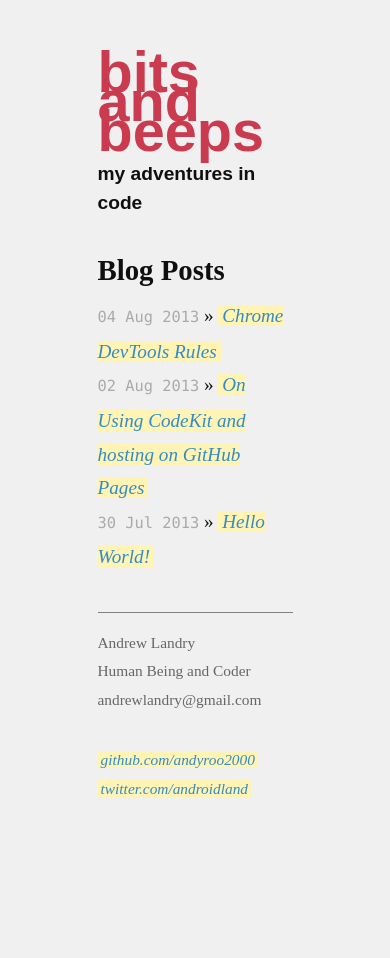
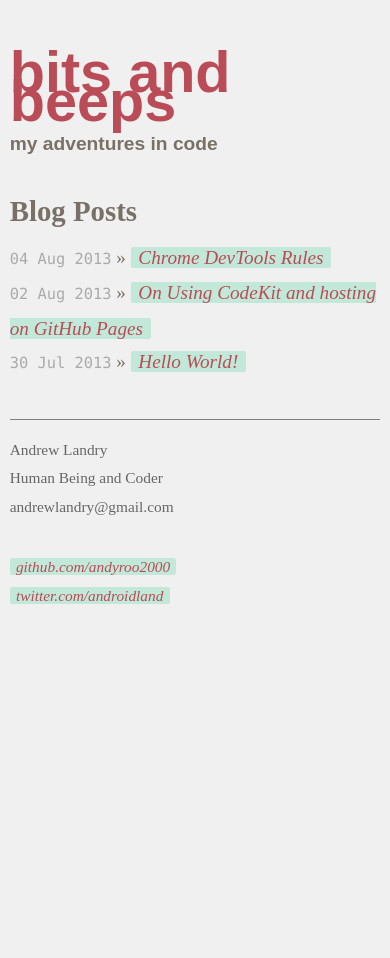
Before and after one commit to andyroo2000/andyroo2000.github.io, a Jekyll site: the page built from index.html, in a window 390 px wide. Built offline with Jekyll 4.4.1, drawn with Linux system fonts in a browser that asks for light colours; Markdown is read by kramdown in place of the engine named in the settings.

Commit message:
Make width responsive
Make width responsive.
Change color scheme.
Include Compass CSS3.

```diff
--- a/css/global.css
+++ b/css/global.css
@@ -70,58 +70,70 @@ ul.posts span {
 .site {
   font-size: 1.2em;
   text-align: left;
-  width: 50%;
   margin: 3em auto 2em;
   line-height: 1.5em;
-  color: #0f0f0f;
+  color: #797167;
+  width: 40%;
 }
 
 /* line 65, ../scss/_main.scss */
 a {
-  color: #338BC9;
-  background-color: #FFF4B3;
+  color: #BA4C58;
+  background-color: #C1E8D8;
   text-decoration: none;
   font-weight: normal;
   font-style: italic;
-  padding: 0em .2em;
+  padding: 0em .4em;
+  -webkit-box-shadow: black;
+  -moz-box-shadow: black;
+  box-shadow: black;
+  -webkit-border-radius: 2px;
+  -moz-border-radius: 2px;
+  -ms-border-radius: 2px;
+  -o-border-radius: 2px;
+  border-radius: 2px;
+  -webkit-transition-duration: 0.15s;
+  -moz-transition-duration: 0.15s;
+  -o-transition-duration: 0.15s;
+  transition-duration: 0.15s;
 }
 
-/* line 74, ../scss/_main.scss */
+/* line 77, ../scss/_main.scss */
 a:hover {
-  color: #323EC8;
-  background-color: #FFF09B;
+  color: black;
+  background-color: #D3D3D3;
 }
 
-/* line 79, ../scss/_main.scss */
+/* line 83, ../scss/_main.scss */
 header {
   margin-bottom: 2em;
 }
 
-/* line 83, ../scss/_main.scss */
+/* line 87, ../scss/_main.scss */
 header h1.title {
   display: inline-block;
   margin-bottom: 0em;
   font-size: 3em;
 }
 
-/* line 89, ../scss/_main.scss */
+/* line 93, ../scss/_main.scss */
 header h2.site-description {
   font-family: "anonymous-pro",sans-serif;
   font-size: 1em;
   margin-bottom: 1em;
 }
 
-/* line 95, ../scss/_main.scss */
+/* line 99, ../scss/_main.scss */
 header h1.title a {
   font-family: "anonymous-pro",sans-serif;
   font-weight: bold;
-  color: #CA3B50;
+  color: #BA4C58;
   background-color: transparent;
   font-style: normal;
   padding: 0;
 }
 
-/* line 107, ../scss/_main.scss */
+/* line 111, ../scss/_main.scss */
 footer {
   font-size: 80%;
   color: #666;
@@ -130,20 +142,20 @@ footer {
   overflow: hidden;
 }
 
-/* line 115, ../scss/_main.scss */
+/* line 119, ../scss/_main.scss */
 footer .contact {
   float: left;
   margin-right: 3em;
 }
 
-/* line 122, ../scss/_main.scss */
+/* line 124, ../scss/_main.scss */
 footer .rss {
   margin-top: 1.1em;
   margin-right: -.2em;
   float: right;
 }
 
-/* line 128, ../scss/_main.scss */
+/* line 130, ../scss/_main.scss */
 footer .rss img {
   border: 0;
 }
@@ -154,45 +166,83 @@ footer .rss img {
 /*
 /*****************************************************************************/
 /* standard */
-/* line 139, ../scss/_main.scss */
+/* line 141, ../scss/_main.scss */
 article pre {
   border: 1px solid #ddd;
   background-color: #eef;
   padding: 0 .4em;
 }
 
-/* line 145, ../scss/_main.scss */
+/* line 147, ../scss/_main.scss */
 article ul, article ol {
   margin-left: 1.35em;
 }
 
-/* line 149, ../scss/_main.scss */
+/* line 151, ../scss/_main.scss */
 article code {
   border: 1px solid #ddd;
   background-color: #eef;
   padding: 0 .2em;
 }
 
-/* line 155, ../scss/_main.scss */
+/* line 157, ../scss/_main.scss */
 article pre code {
   border: none;
 }
 
 /* terminal */
-/* line 160, ../scss/_main.scss */
+/* line 162, ../scss/_main.scss */
 article pre.terminal {
   border: 1px solid #000;
   background-color: #333;
   color: #FFF;
 }
 
-/* line 166, ../scss/_main.scss */
+/* line 168, ../scss/_main.scss */
 article pre.terminal code {
   background-color: #333;
 }
 
-/* line 170, ../scss/_main.scss */
+/* line 172, ../scss/_main.scss */
 article {
   padding: 0 0 1.5em 0;
   border-bottom: 1px solid gray;
 }
+
+/* MEDIA QUERIES-------- */
+@media screen and (max-width: 1270px) {
+  /* line 181, ../scss/_main.scss */
+  .site {
+    width: 55%;
+  }
+}
+@media screen and (max-width: 1050px) {
+  /* line 185, ../scss/_main.scss */
+  .site {
+    width: 57%;
+  }
+}
+@media screen and (max-width: 950px) {
+  /* line 189, ../scss/_main.scss */
+  .site {
+    width: 68%;
+  }
+}
+@media screen and (max-width: 750px) {
+  /* line 193, ../scss/_main.scss */
+  .site {
+    width: 75%;
+  }
+}
+@media screen and (max-width: 550px) {
+  /* line 197, ../scss/_main.scss */
+  .site {
+    width: 85%;
+  }
+}
+@media screen and (max-width: 480px) {
+  /* line 201, ../scss/_main.scss */
+  .site {
+    width: 95%;
+  }
+}
--- a/scss/global.scss
+++ b/scss/global.scss
@@ -3,4 +3,5 @@
  * Import this file using the following HTML or equivalent:
  * <link href="/stylesheets/screen.css" media="screen, projection" rel="stylesheet" type="text/css" /> */
 
+@import "compass/css3";
 @import "main";
```
Also changed, not shown: scss/_main.scss (+39 -10 lines).
